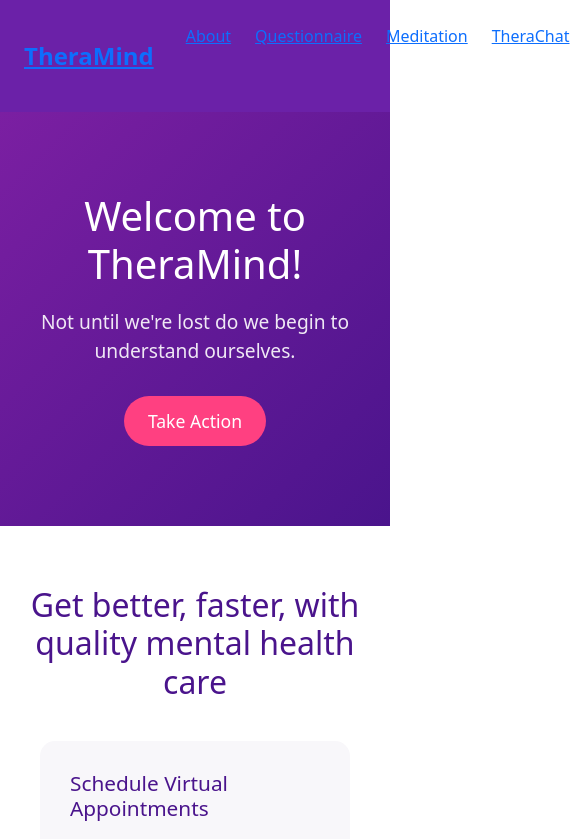
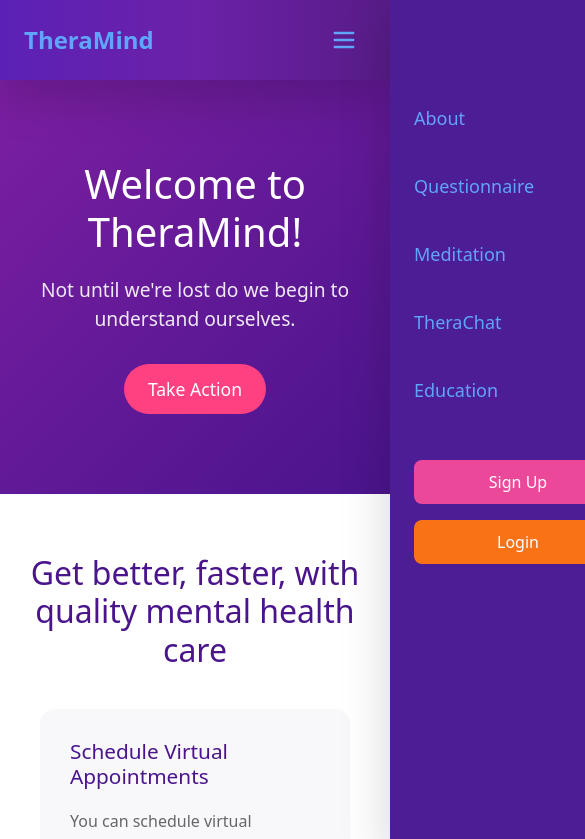
Before and after one commit to poetabdullah/theramind, a React (Create React App) app: page / in a window 390 px wide. Shown: the top 839 px of the page, 585 px wide, since content can reach past the window. Built offline with nearby package versions, Linux system fonts and the light colour scheme; no server answers.

Commit message:
Improved the navbar, added mobile view

```diff
--- a/src/components/Navbar.js
+++ b/src/components/Navbar.js
@@ -3,126 +3,260 @@ import { Link } from "react-router-dom";
 import { getAuth, signOut, onAuthStateChanged } from "firebase/auth";
 import { db } from "../firebaseConfig";
 import { doc, getDoc } from "firebase/firestore";
+import { Menu, X } from "lucide-react";
 
 const Navbar = () => {
   const [user, setUser] = useState(null);
   const [isRegistered, setIsRegistered] = useState(false);
-  const [loading, setLoading] = useState(true); // Track loading state
+  const [loading, setLoading] = useState(true);
+  const [menuOpen, setMenuOpen] = useState(false);
   const auth = getAuth();
+
+  useEffect(() => {
+    // Prevent scrolling when mobile menu is open
+    if (menuOpen) {
+      document.body.style.overflow = "hidden";
+    } else {
+      document.body.style.overflow = "unset";
+    }
+
+    return () => {
+      document.body.style.overflow = "unset";
+    };
+  }, [menuOpen]);
 
   useEffect(() => {
     const unsubscribe = onAuthStateChanged(auth, async (currentUser) => {
       setUser(currentUser);
       if (currentUser) {
-        // Check if the user exists in Firestore only after they are logged in
         const userDocRef = doc(db, "patients", currentUser.email);
         const docSnap = await getDoc(userDocRef);
-        setIsRegistered(docSnap.exists()); // Update isRegistered after Firestore check
+        setIsRegistered(docSnap.exists());
       } else {
-        setIsRegistered(false); // Reset if user is not logged in
+        setIsRegistered(false);
       }
-      setLoading(false); // Set loading to false once auth state has been checked
+      setLoading(false);
     });
-
-    return () => unsubscribe(); // Cleanup on component unmount
+    return () => unsubscribe();
   }, [auth]);
 
   const handleLogout = async () => {
     try {
       await signOut(auth);
       setUser(null);
-      setIsRegistered(false); // Reset registration state on logout
+      setIsRegistered(false);
+      setMenuOpen(false);
     } catch (error) {
       console.error("Error signing out:", error);
     }
   };
 
-  if (loading) {
   return (
-      <nav className="flex justify-between items-center bg-purple-800 text-white py-4 px-6 sticky top-0 z-50">
-        <div className="text-2xl font-bold cursor-pointer hover:text-orange-500">
-          <Link to="/">TheraMind</Link>
+    <nav className="sticky top-0 z-50 bg-gradient-to-r from-violet-800 via-purple-800 to-purple-900 shadow-lg">
+      <div className="max-w-7xl mx-auto px-6">
+        <div className="flex h-20 items-center justify-between">
+          {/* Logo */}
+          <div className="flex items-center">
+            <Link
+              to="/"
+              className="text-2xl font-bold text-blue-400 hover:text-orange-400 transition-colors duration-200 no-underline"
+              onClick={() => setMenuOpen(false)}
+            >
+              TheraMind
+            </Link>
           </div>
-        {/* Show loading spinner or placeholder while checking auth state */}
-        <div className="text-white">Loading...</div>
-      </nav>
-    );
-  }
 
-  return (
-    <nav className="flex justify-between items-center bg-purple-800 text-white py-4 px-6 sticky top-0 z-50">
-      <div className="text-2xl font-bold cursor-pointer hover:text-orange-500">
-        <Link to="/">TheraMind</Link>
+          {/* Menu Button (Mobile) */}
+          <div className="flex lg:hidden">
+            <button
+              className="text-blue-400 hover:text-orange-400 p-2"
+              onClick={() => setMenuOpen(!menuOpen)}
+            >
+              {menuOpen ? <X size={28} /> : <Menu size={28} />}
+            </button>
           </div>
-      <ul className="flex gap-6">
-        <li>
-          <Link to="/#about" className="hover:text-orange-500">
+
+          {/* Desktop Navigation */}
+          <div className="hidden lg:flex lg:items-center lg:justify-between lg:flex-1 lg:ml-12">
+            {/* Nav Links */}
+            <div className="flex items-center justify-center flex-1 space-x-12">
+              <Link
+                to="/#about"
+                className="text-blue-400 hover:text-orange-400 transition-colors duration-200 text-lg no-underline"
+              >
                 About
               </Link>
-        </li>
-        <li>
-          <Link to="/Questionnaire" className="hover:text-orange-500">
+              <Link
+                to="/Questionnaire"
+                className="text-blue-400 hover:text-orange-400 transition-colors duration-200 text-lg no-underline"
+              >
                 Questionnaire
               </Link>
-        </li>
-        <li>
-          <Link to="/meditation" className="hover:text-orange-500">
+              <Link
+                to="/meditation"
+                className="text-blue-400 hover:text-orange-400 transition-colors duration-200 text-lg no-underline"
+              >
                 Meditation
               </Link>
-        </li>
-        <li>
-          <Link to="/TheraChat" className="hover:text-orange-500">
+              <Link
+                to="/TheraChat"
+                className="text-blue-400 hover:text-orange-400 transition-colors duration-200 text-lg no-underline"
+              >
                 TheraChat
               </Link>
-        </li>
-        <li>
-          <Link to="/EducationMain" className="hover:text-orange-500">
+              <Link
+                to="/EducationMain"
+                className="text-blue-400 hover:text-orange-400 transition-colors duration-200 text-lg no-underline"
+              >
                 Education
               </Link>
-        </li>
+            </div>
 
-        {/* Conditionally render Sign Up and Login buttons */}
-        {!user && (
-          <>
-            <li>
+            {/* Desktop Auth Buttons */}
+            {!user ? (
+              <div className="flex items-center space-x-4 ml-12">
                 <Link
                   to="/signup"
-                className="bg-pink-500 px-4 py-2 rounded-md hover:bg-orange-400"
+                  className="bg-pink-500 text-white px-6 py-2.5 rounded-lg hover:bg-pink-600 transition-colors duration-200 text-base font-medium no-underline"
                 >
                   Sign Up
                 </Link>
-            </li>
-            <li>
                 <Link
                   to="/login"
-                className="bg-orange-500 px-4 py-2 rounded-md hover:bg-purple-700"
+                  className="bg-orange-500 text-white px-6 py-2.5 rounded-lg hover:bg-orange-600 transition-colors duration-200 text-base font-medium no-underline"
                 >
                   Login
                 </Link>
-            </li>
-          </>
-        )}
-
-        {/* If logged in and registered, show profile and logout */}
-        {user && isRegistered && (
-          <div className="flex items-center gap-4">
+              </div>
+            ) : (
+              isRegistered && (
+                <div className="flex items-center space-x-4">
                   {user.photoURL && (
                     <img
                       src={user.photoURL}
                       alt={user.displayName}
-                className="w-8 h-8 rounded-full"
+                      className="w-10 h-10 rounded-full border-2 border-white"
                     />
                   )}
-            <span className="text-sm font-medium">{user.displayName}</span>
+                  <span className="text-blue-400 font-medium">
+                    {user.displayName}
+                  </span>
                   <button
                     onClick={handleLogout}
-              className="bg-red-500 px-4 py-2 rounded-md hover:bg-red-600 text-white"
+                    className="bg-red-500 text-white px-6 py-2.5 rounded-lg hover:bg-red-600 transition-colors duration-200 font-medium"
                   >
                     Logout
                   </button>
                 </div>
+              )
             )}
-      </ul>
+          </div>
+
+          {/* Mobile Menu Overlay */}
+          <div
+            className={`${
+              menuOpen ? "opacity-50 visible" : "opacity-0 invisible"
+            } fixed inset-0 bg-black transition-opacity duration-300 lg:hidden`}
+            onClick={() => setMenuOpen(false)}
+          />
+
+          {/* Mobile Menu Drawer */}
+          <div
+            className={`${
+              menuOpen ? "translate-x-0" : "translate-x-full"
+            } fixed top-0 right-0 h-full w-64 bg-violet-900 shadow-lg transform transition-transform duration-300 ease-in-out lg:hidden overflow-y-auto z-50`}
+          >
+            <div className="flex justify-end p-4">
+              <button
+                className="text-blue-400 hover:text-orange-400 p-2"
+                onClick={() => setMenuOpen(false)}
+              >
+                <X size={24} />
+              </button>
+            </div>
+
+            <div className="px-4 py-2 space-y-6">
+              <Link
+                to="/#about"
+                className="block text-blue-400 hover:text-orange-400 py-2 text-lg no-underline"
+                onClick={() => setMenuOpen(false)}
+              >
+                About
+              </Link>
+              <Link
+                to="/Questionnaire"
+                className="block text-blue-400 hover:text-orange-400 py-2 text-lg no-underline"
+                onClick={() => setMenuOpen(false)}
+              >
+                Questionnaire
+              </Link>
+              <Link
+                to="/meditation"
+                className="block text-blue-400 hover:text-orange-400 py-2 text-lg no-underline"
+                onClick={() => setMenuOpen(false)}
+              >
+                Meditation
+              </Link>
+              <Link
+                to="/TheraChat"
+                className="block text-blue-400 hover:text-orange-400 py-2 text-lg no-underline"
+                onClick={() => setMenuOpen(false)}
+              >
+                TheraChat
+              </Link>
+              <Link
+                to="/EducationMain"
+                className="block text-blue-400 hover:text-orange-400 py-2 text-lg no-underline"
+                onClick={() => setMenuOpen(false)}
+              >
+                Education
+              </Link>
+
+              {!user ? (
+                <div className="space-y-4 pt-6 pb-8">
+                  <Link
+                    to="/signup"
+                    className="block bg-pink-500 text-white px-6 py-2.5 rounded-lg hover:bg-pink-600 transition-colors duration-200 text-center font-medium no-underline"
+                    onClick={() => setMenuOpen(false)}
+                  >
+                    Sign Up
+                  </Link>
+                  <Link
+                    to="/login"
+                    className="block bg-orange-500 text-white px-6 py-2.5 rounded-lg hover:bg-orange-600 transition-colors duration-200 text-center font-medium no-underline"
+                    onClick={() => setMenuOpen(false)}
+                  >
+                    Login
+                  </Link>
+                </div>
+              ) : (
+                isRegistered && (
+                  <div className="pt-6 pb-8">
+                    <div className="flex items-center space-x-4 mb-4">
+                      {user.photoURL && (
+                        <img
+                          src={user.photoURL}
+                          alt={user.displayName}
+                          className="w-10 h-10 rounded-full border-2 border-white"
+                        />
+                      )}
+                      <span className="text-blue-400 font-medium">
+                        {user.displayName}
+                      </span>
+                    </div>
+                    <button
+                      onClick={handleLogout}
+                      className="w-full bg-red-500 text-white px-6 py-2.5 rounded-lg hover:bg-red-600 transition-colors duration-200 font-medium"
+                    >
+                      Logout
+                    </button>
+                  </div>
+                )
+              )}
+            </div>
+          </div>
+        </div>
+      </div>
     </nav>
   );
 };
```
Also changed, not shown: src/App.css (+0 -47 lines). Lines whose indentation alone changed are shown as unchanged.
